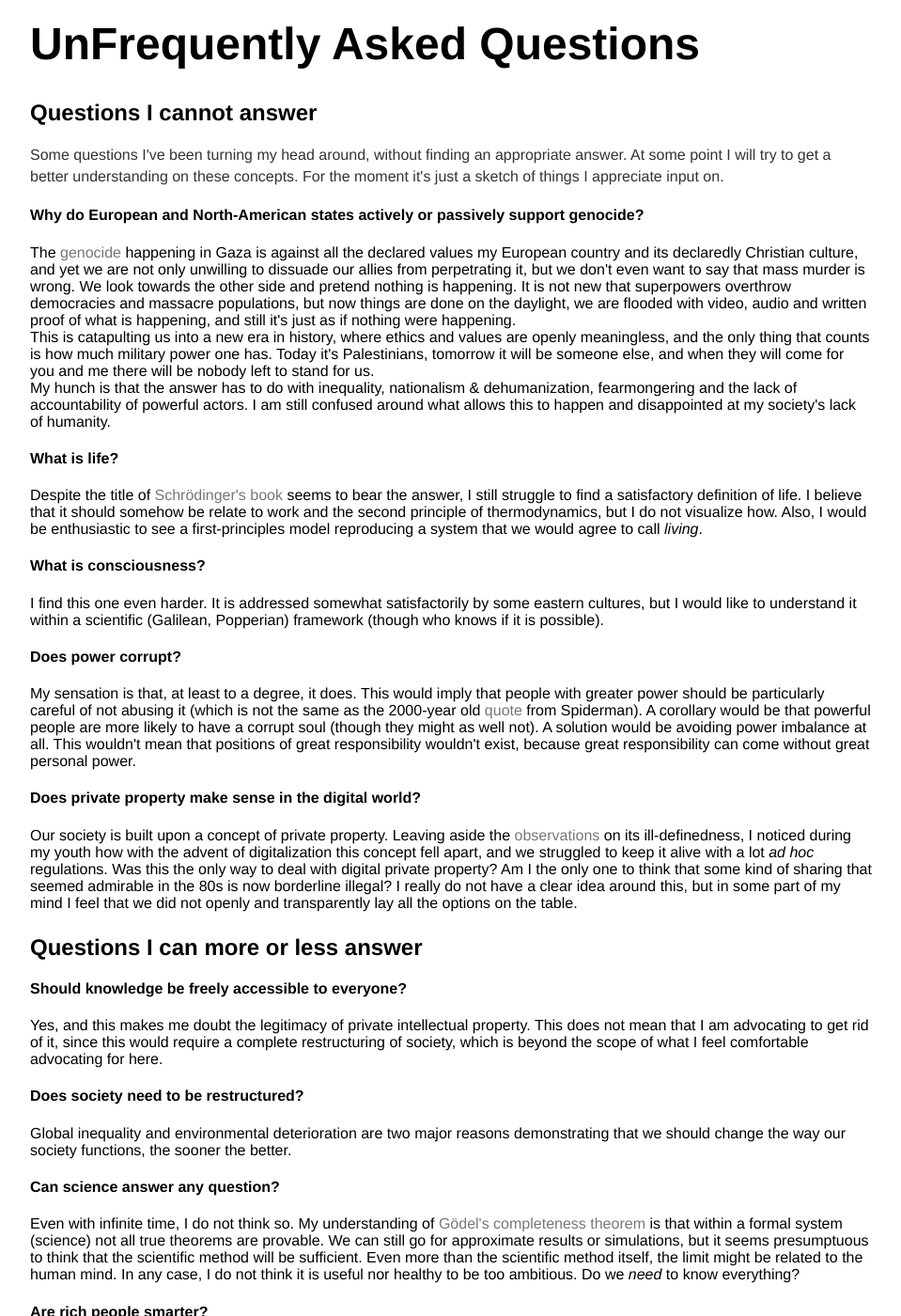
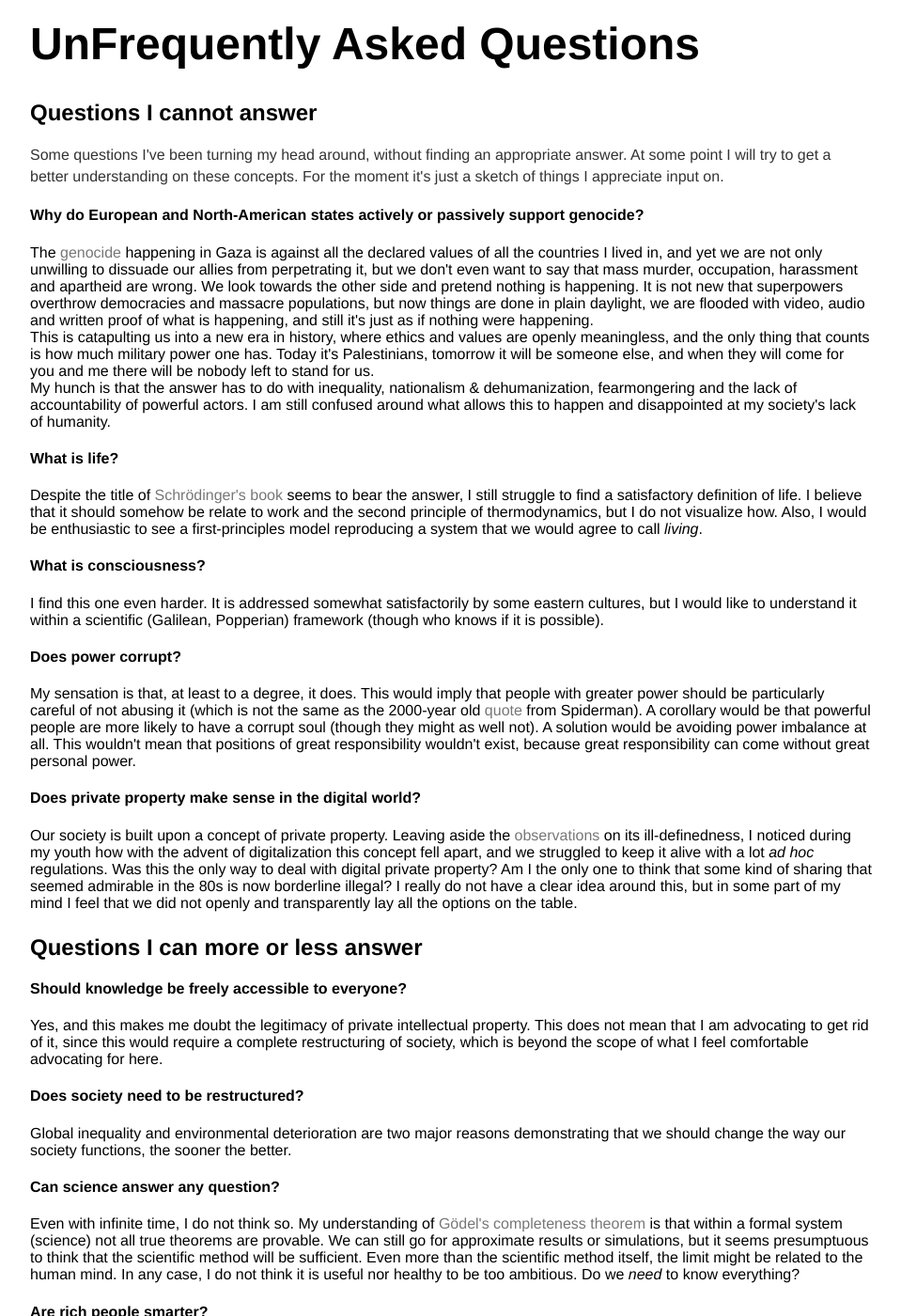
Before and after one commit to mbaityje/mbaityje.github.io, a Jekyll site: the page built from ufaq/index.html, in a window 1280 px wide and 1400 px high, scrolled down 257 px. Shown: the whole window at 94% size, without its empty margins (160-1119 px from the left). Built offline with Jekyll 4.4.1, drawn with Linux system fonts in a browser that asks for light colours; some of the changed text lies outside the part shown.

Commit message:
Minor updates UFAQ

```diff
--- a/ufaq/index.html
+++ b/ufaq/index.html
@@ -13,8 +13,8 @@ title: UFAQ
 		<h4>Why do European and North-American states actively or passively support genocide?</h4>
 
 
-		The <a href="https://www.amnesty.org/en/latest/news/2024/12/amnesty-international-concludes-israel-is-committing-genocide-against-palestinians-in-gaza/">genocide</a> happening in Gaza is against all the declared values my European country and its declaredly Christian culture, and yet we are not only unwilling to dissuade our allies from perpetrating it, but we don't even want to say that mass murder is wrong. We look towards the other side and pretend nothing is happening.
-		It is not new that superpowers overthrow democracies and massacre populations, but now things are done on the daylight, we are flooded with video, audio and written proof of what 	is happening, and still it's just as if nothing were happening.</br>
+		The <a href="https://www.amnesty.org/en/latest/news/2024/12/amnesty-international-concludes-israel-is-committing-genocide-against-palestinians-in-gaza/">genocide</a> happening in Gaza is against all the declared values of all the countries I lived in, and yet we are not only unwilling to dissuade our allies from perpetrating it, but we don't even want to say that mass murder, occupation, harassment and apartheid are wrong. We look towards the other side and pretend nothing is happening.
+		It is not new that superpowers overthrow democracies and massacre populations, but now things are done in plain daylight, we are flooded with video, audio and written proof of what is happening, and still it's just as if nothing were happening.</br>
 		This is catapulting us into a new era in history, where ethics and values are openly meaningless, and the only thing that counts is how much military power one has. Today it's Palestinians, tomorrow it will be someone else, and when they will come for you and me there will be nobody left to stand for us.</br>
 		My hunch is that the answer has to do with inequality, nationalism & dehumanization, fearmongering and the lack of accountability of powerful actors.
 		I am still confused around what allows this to happen and disappointed at my society's lack of humanity.
```
Also changed, not shown: other parts of ufaq/index.html (+1 -1 lines).
